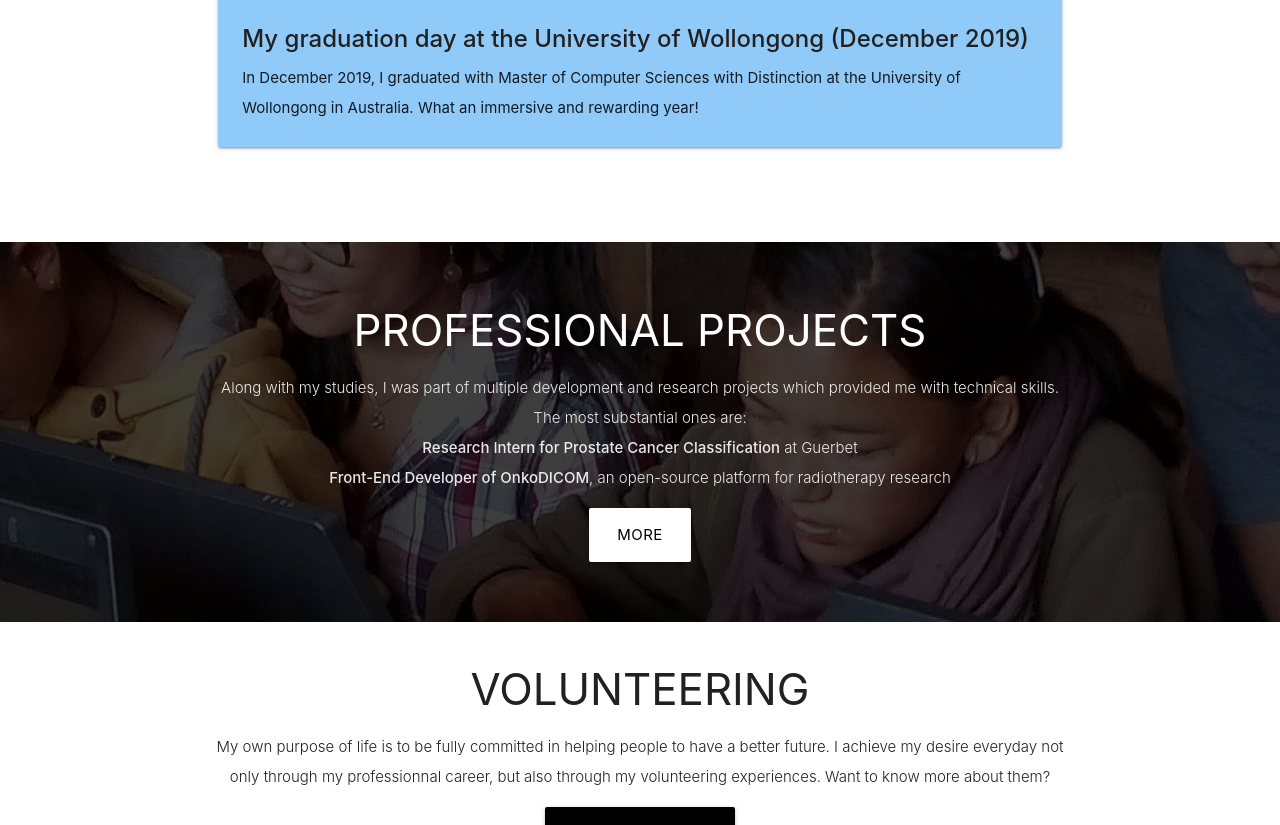
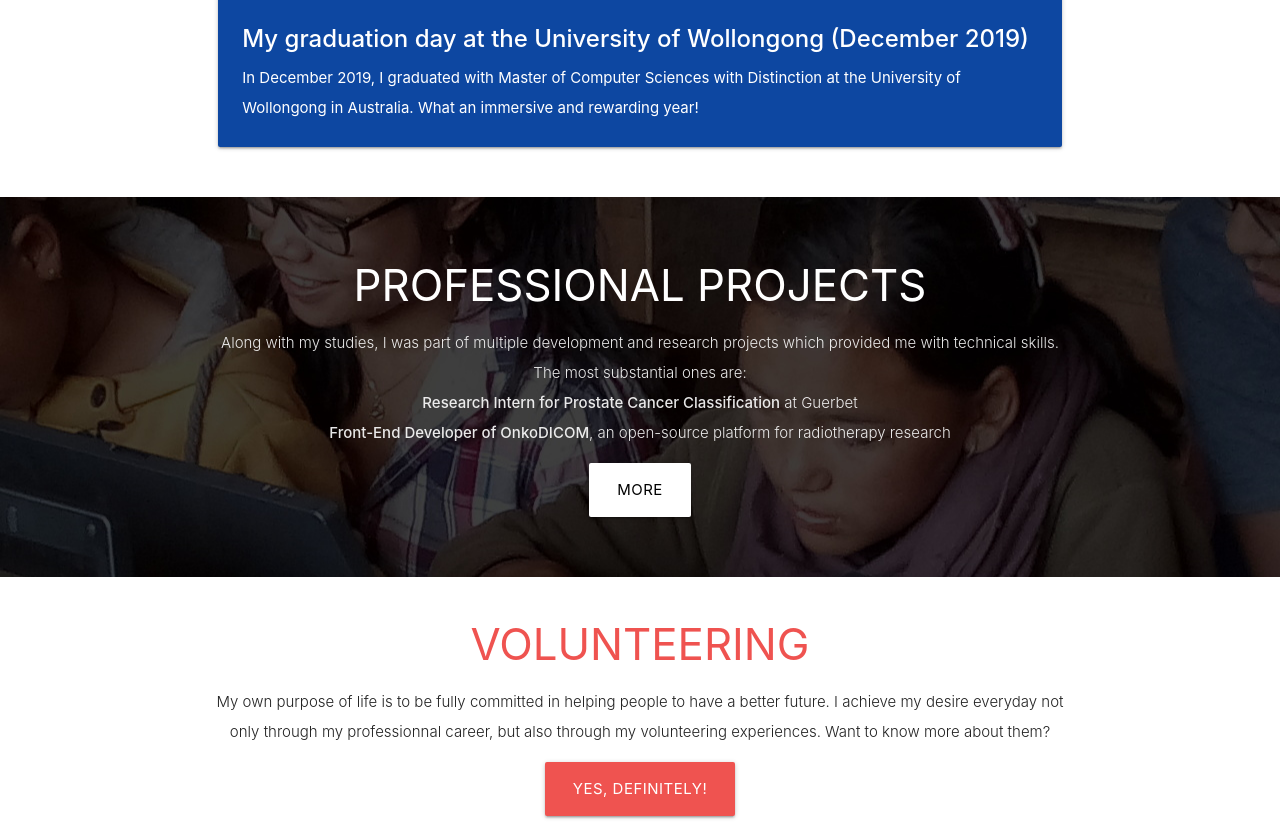
Before and after one commit to helenetran3/personal-website, a Django app: page / in a window 1280 px wide. Shown: the part 1366-2191 px from the top of the page. Run offline with Django 3.2, Linux system fonts and the light colour scheme; some libraries are stand-ins or nearby versions.

Commit message:
Change color section

```diff
--- a/presentation/templates/presentation/contact.html
+++ b/presentation/templates/presentation/contact.html
@@ -40,7 +40,7 @@
   </div>
 
 <!-- CONTACT SECTION -->
-  <footer id="contact-me" class="page-footer light-blue darken-4">
+  <footer id="contact-me" class="page-footer teal darken-3">
     <div class="container">
       <div class="row">
           <h3 class="white-text center">CONTACT</h5>
--- a/presentation/templates/presentation/index.html
+++ b/presentation/templates/presentation/index.html
@@ -62,7 +62,7 @@
 
           <br>
 
-          <a href="{% url 'dev_projects:index' %}" id="download-button" class="btn-large waves-effect waves-light black white-text">My Skills</a>
+          <a href="{% url 'dev_projects:index' %}" class="btn-large waves-effect waves-light black white-text">My Skills</a>
 
 
             <!-- <p class="header col s12 black-text"> -->
@@ -81,7 +81,7 @@
 
         </div>
         <!-- <div class="row center"> -->
-          <!-- <a href="{% url 'dev_projects:index' %}" id="download-button" class="btn-large waves-effect waves-light teal lighten-1">More</a> -->
+          <!-- <a href="{% url 'dev_projects:index' %}" class="btn-large waves-effect waves-light teal lighten-1">More</a> -->
         <!-- </div> -->
         <br><br>
 
@@ -97,38 +97,29 @@
       <div class="row">
         <div class="col s12">
           <div class="icon-block">
-            <h3 class="center">EDUCATION</h3>
+            <h3 class="center blue-text text-darken-2">EDUCATION</h3>
 
             <p class="light center">After studying two years in Preparatory Classes for the Grandes Ecoles,
             I am currently a holder of two master degrees: <br> one in <strong>Software Engineering</strong> (France),
             the other in <strong>Machine Learning and Big Data</strong> (Australia). </p>
 
             <div class="row center">
-              <a href="{% url 'dev_projects:index' %}" id="download-button" class="btn-large waves-effect waves-light black">More</a>
+              <a href="{% url 'dev_projects:index' %}" class="btn-large waves-effect waves-light blue darken-2">More</a>
             </div>
 
-            <div class="card blue lighten-3">
+            <div class="card blue darken-4">
               <div class="card-image waves-effect waves-block waves-light">
                 <img class="activator" src="{% static 'presentation/images/UOW_grad.jpg' %}" alt="UoW Graduation Ceremony" width="700">
               </div>
               <div class="card-content">
-                <span class="card-title activator grey-text text-darken-4"><strong>My graduation day at the University of Wollongong (December 2019)</strong></span>
-                <p>In December 2019, I graduated with Master of Computer Sciences with Distinction at the University
+                <span class="card-title activator white-text"><strong>My graduation day at the University of Wollongong (December 2019)</strong></span>
+                <p class="white-text">In December 2019, I graduated with Master of Computer Sciences with Distinction at the University
                   of Wollongong in Australia. What an immersive and rewarding year!</p>
               </div>
             </div>
-
-            <!-- <div class="center"><img src="{% static 'presentation/images/UOW_grad.jpg' %}" alt="UoW Graduation Ceremony" width=800>
-              <br>
-              My graduation day at the University of Wollongong (December 2019)
-            </div> -->
-            <br>
-            <br>
-
           </div>
         </div>
       </div>
-
     </div>
   </div>
 
@@ -139,7 +130,6 @@
       <div class="container">
         <div class="row center">
           <h3 class="center white-text">PROFESSIONAL PROJECTS</h3>
-          <!-- <h5 class="header col s12 light">A modern responsive front-end framework based on Material Design</h5> -->
 
           <p class="light">Along with my studies, I was part of multiple development and research projects
           which provided me with technical skills. <br> The most substantial ones are: <br>
@@ -147,7 +137,7 @@
           <br> <strong>Front-End Developer of OnkoDICOM</strong>, an open-source platform for radiotherapy research<br> </p>
 
           <div class="row center">
-            <a href="{% url 'dev_projects:index' %}" id="download-button" class="btn-large waves-effect waves-light white black-text">More</a>
+            <a href="{% url 'dev_projects:index' %}" class="btn-large waves-effect waves-light white black-text">More</a>
           </div>
 
         </div>
@@ -162,37 +152,29 @@
     <div class="section">
       <div class="row">
         <div class="col s12 center">
-          <h3>VOLUNTEERING</h3>
+          <h3 class="red-text text-lighten-1">VOLUNTEERING</h3>
           <p class="center light">My own purpose of life is to be fully committed in helping people to have
             a better future. I achieve my desire everyday not only through my professionnal career, but also
             through my volunteering experiences. Want to know more about them?</p>
 
 
           <div class="row center">
-            <a href="{% url 'dev_projects:index' %}" id="download-button" class="btn-large waves-effect waves-light black white-text">Yes, definitely!</a>
+            <a href="{% url 'dev_projects:index' %}" class="btn-large waves-effect waves-light red lighten-1 white-text">Yes, definitely!</a>
           </div>
 
 
-          <div class="card red lighten-4 left">
+          <div class="card red darken-3 left-align">
             <div class="card-image waves-effect waves-block waves-light">
               <img class="activator" src="{% static 'presentation/images/nepal-school.jpg' %}" alt="HumanIIE with Lubra School" width="500">
             </div>
             <div class="card-content">
-              <span class="card-title activator grey-text text-darken-4"><strong>HumanIIE 2017 team in Lubra school, Nepal</strong></span>
-              <p>During summer 2017, the humanitarian student club HumanIIE intervened in the Lubra school in Nepal <br> to teach
+              <span class="card-title activator white-text"><strong>HumanIIE 2017 team in Lubra school, Nepal</strong></span>
+              <p class="white-text">During summer 2017, the humanitarian student club HumanIIE intervened in the Lubra school in Nepal to teach
                 the basics of office softwares.</p>
             </div>
           </div>
-
-
-          <!-- <div class="center"><img src="{% static 'presentation/images/nepal-school.jpg' %}" alt="HumanIIE with Nepalese School" width=800>
-            <br>
-            HumanIIE 2017 team in Lubra school, Nepal
-          </div> -->
-
         </div>
       </div>
-
     </div>
   </div>
 
@@ -202,32 +184,32 @@
     <div class="section no-pad-bot">
       <div class="container">
         <div class="row center">
-          <h3>PERSONAL BLOG</h3>
+          <h3 class="green-text text-lighten-2">PERSONAL BLOG</h3>
             <p class="center light">What about my interests? <strong>Personal development</strong>, <strong>trips</strong>, it's all in this section!</p>
 
             <div class="row center">
-              <a href="{% url 'dev_projects:index' %}" id="download-button" class="btn-large waves-effect waves-light white black-text">Come here</a>
+              <a href="{% url 'dev_projects:index' %}" class="btn-large waves-effect waves-light green lighten-2 black-text">Come here</a>
             </div>
 
-            <div class="card blue lighten-3">
+            <div class="card green darken-2"> <!--style="width:500px;"-->
               <div class="card-image waves-effect waves-block waves-light">
-                <img class="activator" src="{% static 'presentation/images/NZ.jpg' %}" alt="New-Zealand" width="700">
+                <img class="activator" src="{% static 'presentation/images/NZ.jpg' %}" alt="New-Zealand">
               </div>
-              <div class="card-content">
-                <span class="card-title activator grey-text text-darken-4">Somewhere in New-Zealand during a roadtrip</span>
+              <div class="card-content left-align">
+                <span class="card-title activator white-text"><strong>Somewhere in New-Zealand during a roadtrip</strong></span>
+                <p class="white-text">One of the activities I enjoy is travelling. Why? Because it is the best way to understand
+                new cultures and to enrich our vision of the world to be more kind with people.</p>
               </div>
             </div>
-
-            <!-- <div class="center"><img src="{% static 'presentation/images/NZ.jpg' %}" alt="New-Zealand" width=700></div> -->
+          </div>
         </div>
       </div>
-    </div>
     <div class="parallax"><img src="{% static 'presentation/images/sea1.jpg' %}" alt="Australian_sea"></div>
   </div>
 
 
 <!-- CONTACT SECTION -->
-  <footer id="contact-me" class="page-footer light-blue darken-4">
+  <footer id="contact-me" class="page-footer teal darken-3">
     <div class="container">
       <div class="row">
           <h3 class="white-text center">CONTACT</h5>
```
